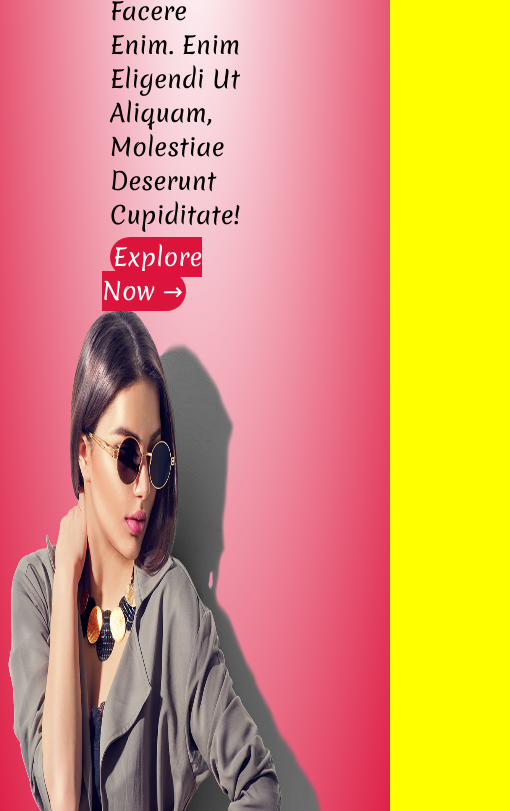
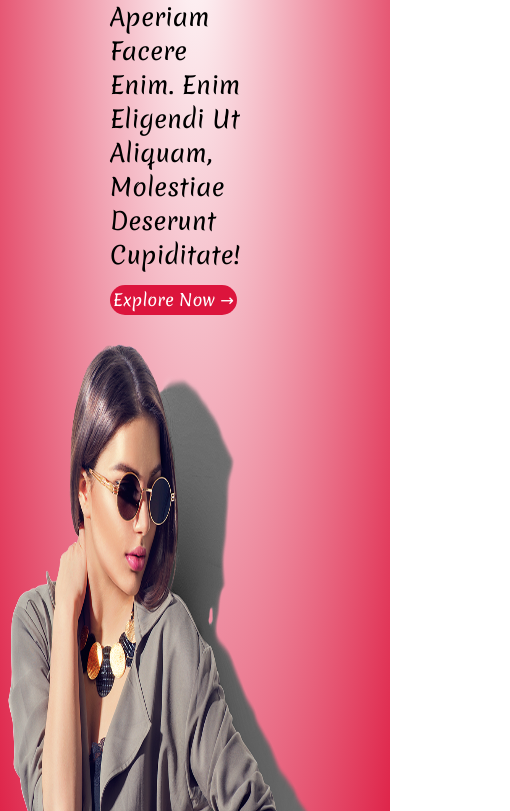
Before and after one commit to mahmoud-aldeyasti/E-commerce, a plain HTML site: page index.html in a window 390 px wide. Shown: the part 1189-2000 px from the top of the page, 510 px wide, since content can reach past the window. Drawn offline with Linux system fonts and the light colour scheme.

Commit message:
Add files via upload

```diff
--- a/ecommerce.css
+++ b/ecommerce.css
@@ -71,6 +71,7 @@ header h4{
     font-size: 1.2rem;
     line-height: 1.5rem;
     font-weight:bold ;
+    margin: 20px;
 }
 .header2{
 width:600px;
@@ -102,6 +103,7 @@ nav ul li{
     margin-right: auto;
     text-align: left;
     font-size: 1.5rem;
+    margin-top: 40px;
 }
 .header1 h1, .header1 p, .header1 a{
  text-align: left;
@@ -529,14 +531,17 @@ header .fas{
         position: absolute;
         height: 100%;
         z-index: 10000;
-        background-color: yellow;
+        background-image: radial-gradient(white,crimson);
+        filter: grayscale(0.3);
         width: 120px;
-        right: -120px;
+        right: 0px;
         top: 0px;
         display: flex;
         flex-direction: column;
         align-content:flex-start ;
         justify-content: flex-start;
+        transform: scale(0,1);
+        transform-origin: right center;
     }
 
     nav ul li{
@@ -565,19 +570,23 @@ header .fas{
         position: absolute;
         height: 100%;
         z-index: 10000;
-        background-color: yellow;
+        background-image: radial-gradient(white,crimson);
+        filter: grayscale(0.3);
         width: 120px;
-        right: -120px;
+        right: 0px;
         top: 0px;
         display: flex;
         flex-direction: column;
         align-content:flex-start ;
         justify-content: flex-start;
+        transform: scale(0,1);
+        transform-origin: right center;
     }
+
 
     nav ul li{
         display: block;
-        margin: 10px 0px;
+        margin: 40px 0px;
 
     }
      nav i.far{
@@ -595,5 +604,16 @@ header .fas{
     .pjamas, .rolex, .trousers, .t-shirt, .purse, .perfume, .blouse, .nikes-shoes, .rolex-watch2, .shirt, .trousers2, .dress{
 
         margin-bottom: 52px;
+        width: 90%;
     }
+    .as1{
+        border-radius: 1.8rem;
+        font-size: 0.68em;
+
+        padding: 1%;
 }
+.header2{
+    margin-top: 30px;
+}
+
+}
--- a/index.html
+++ b/index.html
@@ -43,7 +43,7 @@ integrity="sha384-AYmEC3Yw5cVb3ZcuHtOA93w35dYTsvhLPVnYs9eStHfGJvOvKxVfELGroGkvsg
                     Facilis Excepturi Distinctio Consequatur Magnam Accusamus Amet Quas Exercitationem
                     Voluptatibus Explicabo Aperiam Facere Enim. Enim Eligendi Ut Aliquam, Molestiae Deserunt Cupiditate!</p>
 
-                <a href="#">explore now &rarr;</a>
+                <a class="as1" href="#">explore now &rarr;</a>
             </div>
             <!--header image-->
             <div class="header2">
@@ -558,14 +558,14 @@ integrity="sha384-AYmEC3Yw5cVb3ZcuHtOA93w35dYTsvhLPVnYs9eStHfGJvOvKxVfELGroGkvsg
         function openmenu()
 
         {
-             navli.style.right= "0px"
+             navli.style.transform= "scale(1,1)"
 
 
         }
         function closemenu()
 
         {
-             navli.style.right= "-120px"
+             navli.style.transform= " scale(0,1)"
 
 
         }
```
